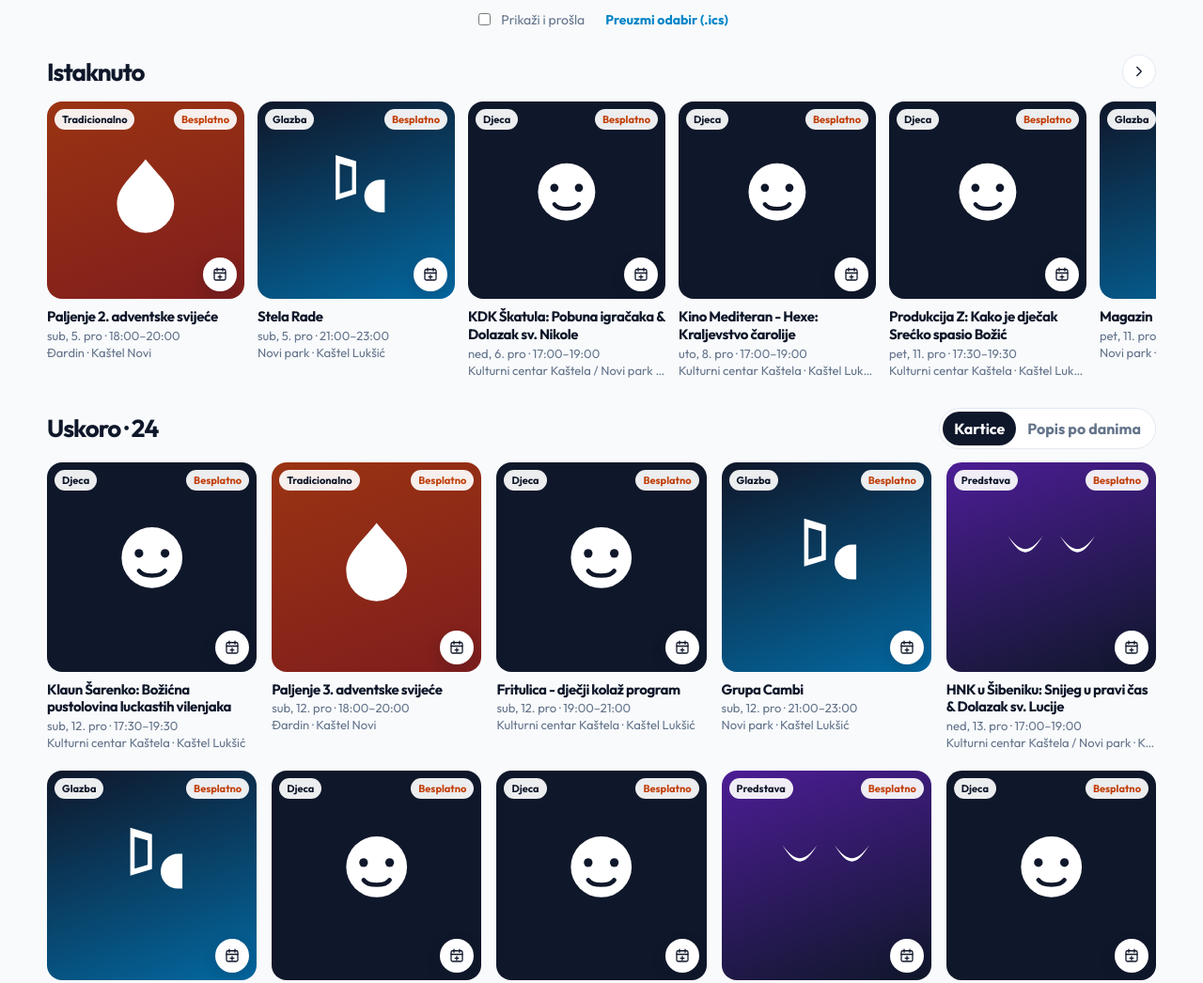
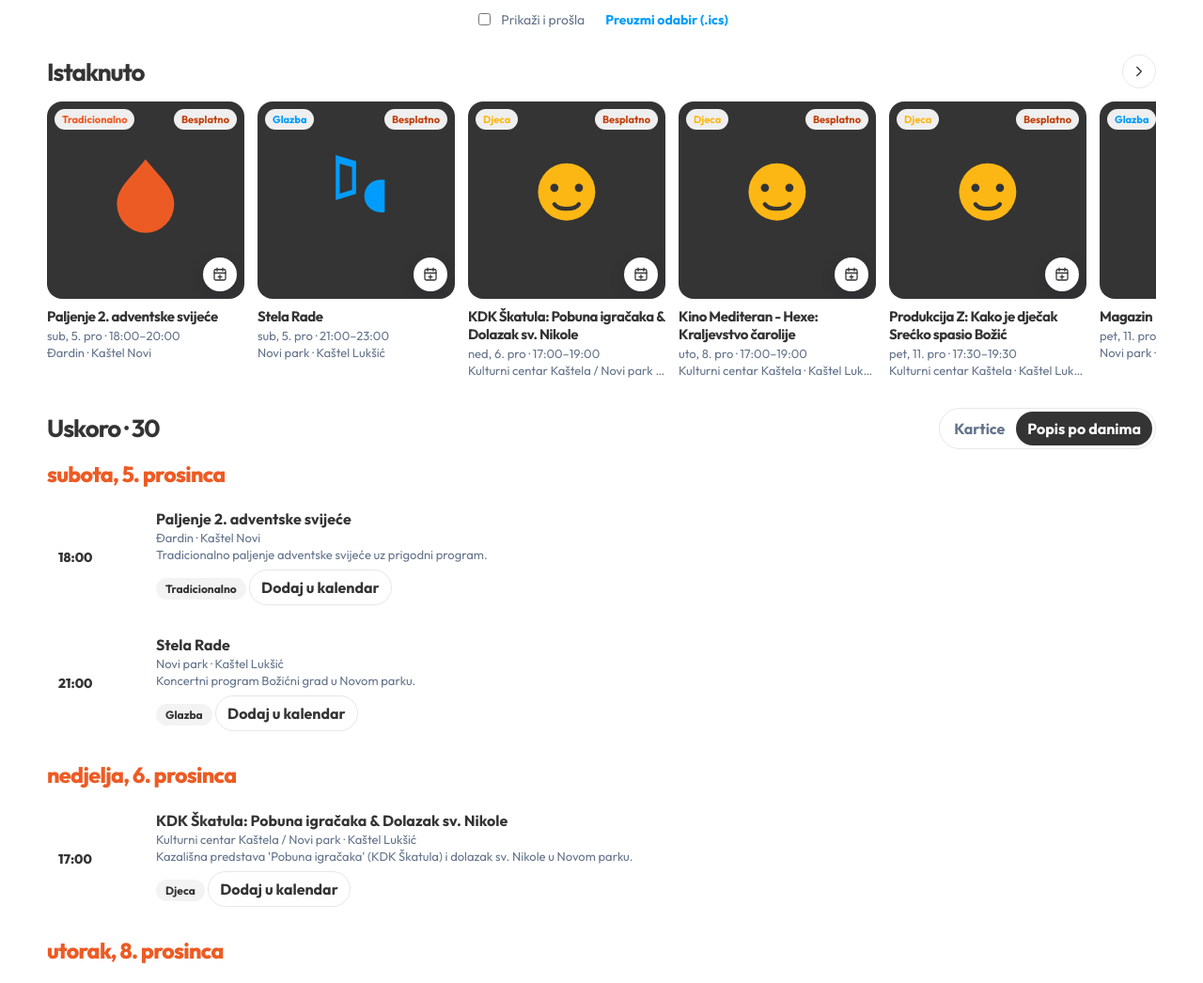
Before and after one commit to jutaspiza-png/kastela.live, a website with bundled scripts: page index.html in a window 1280 px wide. Shown: the part 603-1649 px from the top of the page at 94% size. Built offline with nearby package versions, Linux system fonts and the light colour scheme.

Commit message:
Make the day list the default and apply the palette.
Uskoro opens grouped by day from the first upcoming date, with larger orange headings and full category labels. Event cards stay #343434 and only the motif takes a palette color.

Co-authored-by: jutaspiza-png <jutaspiza-png@users.noreply.github.com>

```diff
--- a/app.js
+++ b/app.js
@@ -15,7 +15,7 @@ const state = {
   eveningOnly: false,
   freeOnly: false,
   showPast: false,
-  view: "grid",
+  view: "list",
 };
 
 const $ = (selector) => document.querySelector(selector);
@@ -48,13 +48,13 @@ function formatDay(date) {
 
 function motif(category) {
   const paths = {
-    Glazba: '<path d="M18 6v22l10-3V9L18 6zm2 4.2 6 1.6V23l-6 1.8V10.2zM40 18a8 8 0 1 0 0 16h2V18h-2z" fill="#fff"/>',
-    Djeca: '<circle cx="28" cy="24" r="14" fill="#fff"/><circle cx="22" cy="22" r="2" fill="#0f172a"/><circle cx="34" cy="22" r="2" fill="#0f172a"/><path d="M22 30c2 3 10 3 12 0" fill="none" stroke="#0f172a" stroke-width="2" stroke-linecap="round"/>',
-    Predstava: '<path d="M8 14c6 8 10 8 16 0-6 10-10 10-16 0zm24 0c6 8 10 8 16 0-6 10-10 10-16 0z" fill="#fff"/>',
-    Gastro: '<path d="M16 14h24v6a12 12 0 0 1-24 0v-6zm-4 22h32" fill="#fff" stroke="#fff" stroke-width="3" stroke-linecap="round"/>',
-    Kultura: '<path d="M10 38V20h6v18h-6zm14 0V16h6v22h-6zm14 0V22h6v16h-6zM6 18 28 8l22 10v4H6v-4z" fill="#fff"/>',
-    "Sport i rekreacija": '<circle cx="28" cy="28" r="14" fill="none" stroke="#fff" stroke-width="4"/><path d="M16 40c8-10 16-10 24 0" fill="none" stroke="#fff" stroke-width="3"/>',
-    Tradicionalno: '<path d="M28 8c8 10 14 14 14 22a14 14 0 0 1-28 0c0-8 6-12 14-22z" fill="#fff"/>',
+    Glazba: '<path d="M18 6v22l10-3V9L18 6zm2 4.2 6 1.6V23l-6 1.8V10.2zM40 18a8 8 0 1 0 0 16h2V18h-2z" fill="currentColor"/>',
+    Djeca: '<circle cx="28" cy="24" r="14" fill="currentColor"/><circle cx="22" cy="22" r="2" fill="#343434"/><circle cx="34" cy="22" r="2" fill="#343434"/><path d="M22 30c2 3 10 3 12 0" fill="none" stroke="#343434" stroke-width="2" stroke-linecap="round"/>',
+    Predstava: '<path d="M8 14c6 8 10 8 16 0-6 10-10 10-16 0zm24 0c6 8 10 8 16 0-6 10-10 10-16 0z" fill="currentColor"/>',
+    Gastro: '<path d="M16 14h24v6a12 12 0 0 1-24 0v-6zm-4 22h32" fill="currentColor" stroke="currentColor" stroke-width="3" stroke-linecap="round"/>',
+    Kultura: '<path d="M10 38V20h6v18h-6zm14 0V16h6v22h-6zm14 0V22h6v16h-6zM6 18 28 8l22 10v4H6v-4z" fill="currentColor"/>',
+    "Sport i rekreacija": '<circle cx="28" cy="28" r="14" fill="none" stroke="currentColor" stroke-width="4"/><path d="M16 40c8-10 16-10 24 0" fill="none" stroke="currentColor" stroke-width="3"/>',
+    Tradicionalno: '<path d="M28 8c8 10 14 14 14 22a14 14 0 0 1-28 0c0-8 6-12 14-22z" fill="currentColor"/>',
   };
   return `<svg viewBox="0 0 56 56" aria-hidden="true">${paths[category] || paths.Glazba}</svg>`;
 }
@@ -142,9 +142,9 @@ function render() {
               <strong>${escapeHtml(event.title)}</strong>
               <p>${escapeHtml(event.venue)} · ${escapeHtml(event.district)}</p>
               <p>${escapeHtml(event.description)}</p>
+              <span class="day-badge">${escapeHtml(event.category)}</span>
+              <button class="list-cal" type="button" data-action="ics" data-id="${escapeHtml(event.id)}">Dodaj u kalendar</button>
             </div>
-            <span class="badge">${escapeHtml(event.category)}</span>
-            <button class="cal list-cal" type="button" data-action="ics" data-id="${escapeHtml(event.id)}">Dodaj u kalendar</button>
           </li>`).join("")}
         </ul>
       </section>`).join("");
@@ -336,7 +336,7 @@ function bind() {
 
 async function init() {
   try {
-    state.view = localStorage.getItem("kastela-view") === "list" ? "list" : "grid";
+    state.view = localStorage.getItem("kastela-view") === "grid" ? "grid" : "list";
   } catch { /* ignore */ }
   bind();
   try {
--- a/index.html
+++ b/index.html
@@ -131,8 +131,8 @@
           <div class="block-head">
             <h2 id="upcoming-title">Uskoro</h2>
             <div class="view-toggle" role="group" aria-label="Prikaz">
-              <button type="button" data-view="grid" aria-pressed="true">Kartice</button>
-              <button type="button" data-view="list" aria-pressed="false">Popis po danima</button>
+              <button type="button" data-view="grid" aria-pressed="false">Kartice</button>
+              <button type="button" data-view="list" aria-pressed="true">Popis po danima</button>
             </div>
           </div>
           <div id="results"></div>
--- a/styles.css
+++ b/styles.css
@@ -80,14 +80,18 @@
 }
 
 :root {
-  --ink: #0f172a;
+  --ink: #343434;
   --muted: #64748b;
-  --line: #e2e8f0;
-  --bg: #f8fafc;
+  --line: #e7e7e7;
+  --bg: #ffffff;
   --white: #ffffff;
-  --cyan: #00b4d8;
-  --cyan-deep: #0284c7;
-  --hot: #ff5a36;
+  --orange: #ed5b24;
+  --yellow: #fdb714;
+  --teal: #17aa9d;
+  --blue: #009cfd;
+  --cyan: #009cfd;
+  --cyan-deep: #009cfd;
+  --hot: #ed5b24;
   --shadow: 0 12px 32px rgba(15, 23, 42, 0.08);
   --radius: 18px;
   color-scheme: light;
@@ -171,12 +175,12 @@ code { font-family: "IBM Plex Mono", ui-monospace, monospace; font-size: 0.92em;
 
 .hero {
   position: relative;
-  background: linear-gradient(180deg, #67e8f0 0%, #c8f6fb 38%, #f8fafc 78%);
+  background: linear-gradient(180deg, #fff1ea 0%, #ffffff 72%);
   padding: 22px 0 8px;
   overflow: hidden;
 }
 .hero-copy { position: relative; z-index: 1; text-align: center; }
-.eyebrow { margin: 0 0 8px; font-weight: 700; letter-spacing: 0.08em; text-transform: uppercase; font-size: 12px; color: #0e7490; }
+.eyebrow { margin: 0 0 8px; font-weight: 700; letter-spacing: 0.08em; text-transform: uppercase; font-size: 12px; color: var(--orange); }
 h1 { margin: 0; font-size: clamp(42px, 8vw, 76px); line-height: 0.92; letter-spacing: -0.055em; font-weight: 800; }
 .lede { margin: 14px auto 0; max-width: 460px; color: #334155; font-size: 16px; }
 .search {
@@ -205,7 +209,7 @@ h1 { margin: 0; font-size: clamp(42px, 8vw, 76px); line-height: 0.92; letter-spa
 .quick button {
   border: 0;
   background: transparent;
-  color: #0e7490;
+  color: var(--teal);
   font-weight: 600;
   padding: 4px 2px;
 }
@@ -278,7 +282,8 @@ h2 { margin: 0; font-size: 26px; letter-spacing: -0.04em; }
   aspect-ratio: 1;
   border-radius: 16px;
   overflow: hidden;
-  background: #0f172a;
+  background: #343434;
+  color: var(--yellow);
 }
 .media img { position: absolute; inset: 0; width: 100%; height: 100%; object-fit: cover; z-index: 1; }
 .motif { position: absolute; inset: 0; }
@@ -322,8 +327,16 @@ h2 { margin: 0; font-size: 26px; letter-spacing: -0.04em; }
 .when, .where { margin: 2px 0 0; color: var(--muted); font-size: 13px; }
 .where { white-space: nowrap; overflow: hidden; text-overflow: ellipsis; }
 
-.day { margin: 0 0 18px; }
-.day h3 { margin: 0 0 8px; font-size: 15px; text-transform: capitalize; color: #334155; }
+.day { margin: 0 0 22px; }
+.day h3 {
+  margin: 8px 0 12px;
+  font-size: 1.45rem;
+  font-weight: 800;
+  letter-spacing: -0.03em;
+  line-height: 1.15;
+  text-transform: none;
+  color: var(--orange);
+}
 .day ul { list-style: none; margin: 0; padding: 0; display: grid; gap: 8px; }
 .day li {
   display: grid;
@@ -336,9 +349,32 @@ h2 { margin: 0; font-size: 26px; letter-spacing: -0.04em; }
 }
 .day time { font-weight: 800; font-size: 14px; }
 .day p { margin: 2px 0 0; color: var(--muted); font-size: 13px; }
-.day .badge, .day .free-badge, .day .cal { position: static; }
+.day .badge, .day .free-badge, .day .cal { position: static; max-width: none; overflow: visible; }
+.day-badge {
+  display: inline-flex;
+  width: fit-content;
+  margin-top: 8px;
+  border-radius: 999px;
+  padding: 4px 10px;
+  font-size: 12px;
+  font-weight: 700;
+  background: #f3f3f3;
+  color: #343434;
+}
 .row-meta { display: flex; flex-wrap: wrap; gap: 6px; align-items: center; }
-.list-cal { grid-column: 1 / -1; justify-self: start; width: auto; height: auto; border-radius: 999px; padding: 8px 12px; box-shadow: none; border: 1px solid var(--line); font-weight: 700; }
+.list-cal {
+  display: inline-flex;
+  width: auto;
+  height: auto;
+  margin-top: 8px;
+  border-radius: 999px;
+  padding: 8px 12px;
+  box-shadow: none;
+  border: 1px solid var(--line);
+  background: white;
+  color: #343434;
+  font-weight: 700;
+}
 
 .empty, .status { color: var(--muted); }
 .empty { background: white; border-radius: 16px; padding: 22px; }
@@ -387,21 +423,20 @@ dialog form { padding: 22px; }
 .menu-cta { width: 100%; margin: 8px 0; }
 .noscript { padding: 16px; }
 
-.cat-glazba { background: linear-gradient(160deg, #0f172a, #0369a1); }
-.cat-djeca { background: linear-gradient(160deg, #fb7185, #fbbf24); }
-.cat-predstava { background: linear-gradient(160deg, #4c1d95, #0f172a); }
-.cat-gastro { background: linear-gradient(160deg, #c2410c, #fbbf24); }
-.cat-kultura { background: linear-gradient(160deg, #0f766e, #164e63); }
-.cat-sport-i-rekreacija { background: linear-gradient(160deg, #15803d, #0f172a); }
-.cat-tradicionalno { background: linear-gradient(160deg, #9a3412, #7f1d1d); }
+.cat-glazba { color: var(--blue); background: #343434; }
+.cat-djeca { color: var(--yellow); background: #343434; }
+.cat-predstava { color: var(--teal); background: #343434; }
+.cat-gastro { color: var(--orange); background: #343434; }
+.cat-kultura { color: var(--teal); background: #343434; }
+.cat-sport-i-rekreacija { color: var(--blue); background: #343434; }
+.cat-tradicionalno { color: var(--orange); background: #343434; }
+.cal { color: #343434; }
 .motif svg { width: 58%; height: 58%; position: absolute; left: 21%; top: 21%; }
 
 @media (min-width: 720px) {
   .grid { grid-template-columns: repeat(3, minmax(0, 1fr)); gap: 22px 16px; }
   .scroller { grid-auto-columns: 210px; }
-  .day li { grid-template-columns: 92px 1fr auto auto; }
-  .list-cal { grid-column: auto; }
-  .day .badge { justify-self: start; }
+  .day li { grid-template-columns: 92px 1fr; }
 }
 @media (min-width: 1100px) {
   .hero { padding: 48px 0 18px; min-height: 460px; }
```
